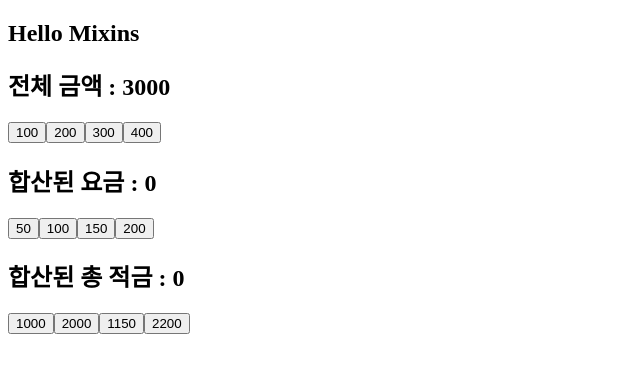
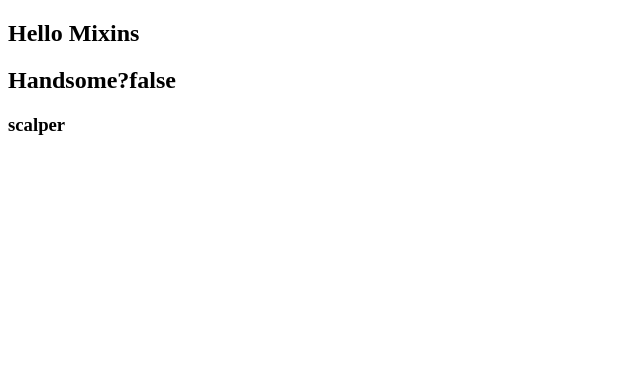
Before and after one commit to OKYOUNGBIN/Practice_Vue_Basic, a Vue app: page / in a window 1280 px wide. Shown: the top 372 px of the page, without its empty margins (0-640 px from the left). Built offline with nearby package versions, Linux system fonts and the light colour scheme.

Commit message:
composition

```diff
--- a/src/App.vue
+++ b/src/App.vue
@@ -1,19 +1,15 @@
 <template>
   <div>
     <h2>Hello Mixins</h2>
-    <ProductStatus />
-    <FeeStatus />
-    <SavingStatus />
   </div>
+  <TestComponet />
 </template>
 
 <script>
-import SavingStatus from "./components/mixin/SavingStatus.vue";
-import FeeStatus from "./components/mixin/FeeStatus.vue";
-import ProductStatus from "./components/mixin/ProductStatus.vue";
+import TestComponet from "./components/composition/TestComponent.vue";
 export default {
   name: "App",
-  components: { ProductStatus, SavingStatus, FeeStatus },
+  components: { TestComponet },
   data() {
     return {};
   },
--- /dev/null
+++ b/src/components/composition/TestComponent.vue
@@ -0,0 +1,33 @@
+<template>
+  <h2>Handsome?{{ isHandsome }}</h2>
+  <h3>{{ name }}</h3>
+</template>
+
+<script>
+import { reactive, ref, toRefs } from "vue";
+//import { reactive, toRefs } from "vue";
+export default {
+  name: "TestComponet",
+  setup() {
+    let isHandsome = ref(false);
+    const state = reactive({
+      name: "scalper",
+      age: 50,
+      job: "programmer",
+    });
+
+    return {
+      isHandsome,
+      ...toRefs(state),
+    };
+  },
+
+  //   data() {
+  //     return {
+  //       username: "scalper",
+  //     };
+  //   },
+};
+</script>
+
+<style></style>
```
